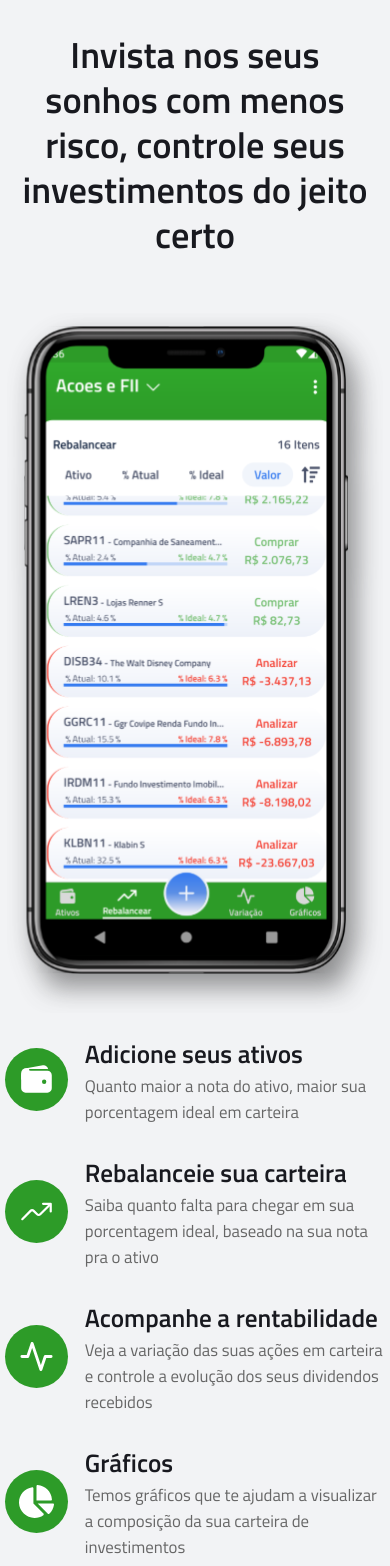
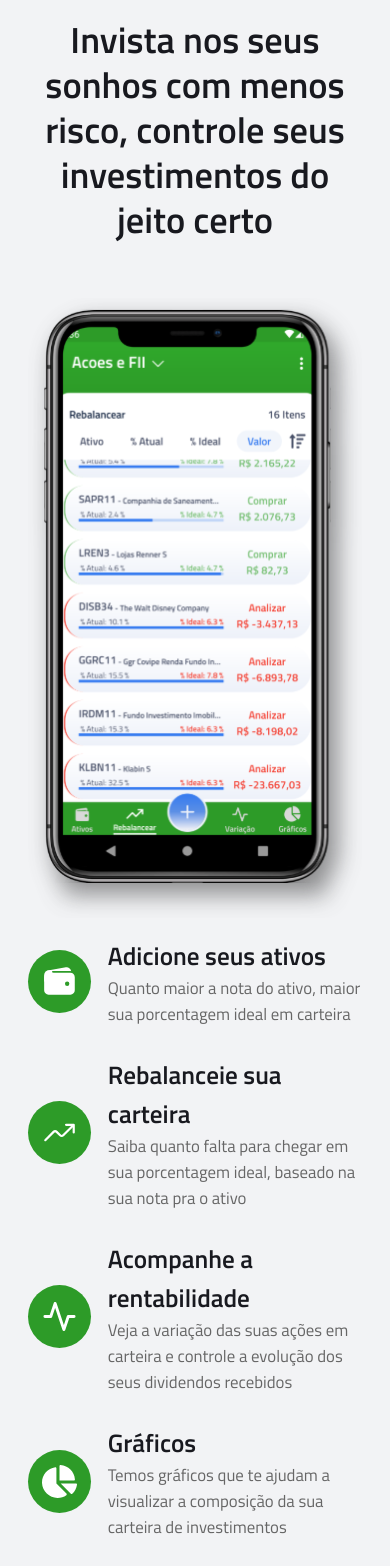
Before and after one commit to mayconline/rebalanceei-web, a Next.js app: page / in a window 390 px wide. Shown: the part 2645-4211 px from the top of the page. Built offline with nearby package versions, Linux system fonts and the light colour scheme; no server answers.

Commit message:
add next/font

```diff
--- a/package.json
+++ b/package.json
@@ -8,6 +8,7 @@
     "start": "next start"
   },
   "dependencies": {
+    "@next/font": "^13.1.1",
     "next": "13.1.1",
     "react": "18.2.0",
     "react-dom": "18.2.0",
--- a/src/components/Announcement/announcement.module.scss
+++ b/src/components/Announcement/announcement.module.scss
@@ -33,6 +33,7 @@
 
     img {
       width: 100%;
+      height: auto;
     }
   }
 }
--- a/src/components/Announcement/index.tsx
+++ b/src/components/Announcement/index.tsx
@@ -23,7 +23,6 @@ export function Announcement() {
             alt="Mockup tela de gráficos e modal de carteiras do app rebalanceei"
             width={556}
             height={491}
-            priority
           />
         </div>
       </div>
--- a/src/components/Feature/feature.module.scss
+++ b/src/components/Feature/feature.module.scss
@@ -3,7 +3,7 @@
   flex-direction: column;
   justify-content: space-evenly;
   align-items: center;
-  padding: 1.5rem;
+  padding: 1.5rem 2rem;
 
   h4 {
     max-width: 720px;
@@ -55,9 +55,11 @@
 @media (max-width: 720px) {
   .container {
     flex-direction: column-reverse;
+    align-items: center;
+    width: 100%;
 
     article {
-      max-width: 100%;
+      min-width: 100%;
     }
 
     aside {
@@ -65,5 +67,10 @@
         width: 100%;
       }
     }
+
+    img {
+      width: 100%;
+      height: auto;
+    }
   }
 }
--- a/src/components/Feature/index.tsx
+++ b/src/components/Feature/index.tsx
@@ -74,7 +74,6 @@ export function Feature() {
             alt="Mockup tela de rebalanceamento do app rebalanceei"
             width={380}
             height={700}
-            priority
           />
         </div>
       </div>
--- a/src/components/Hero/hero.module.scss
+++ b/src/components/Hero/hero.module.scss
@@ -79,7 +79,7 @@
       max-width: 100%;
 
       h1 {
-        font: 600 2.8rem/3.2rem 'Titillium Web', sans-serif;
+        font: 600 2.8rem/3.2rem var(--titillium-font), sans-serif;
       }
 
       h2 {
--- a/src/components/Steps/index.tsx
+++ b/src/components/Steps/index.tsx
@@ -13,7 +13,6 @@ export function Steps() {
             alt="Crie uma carteira"
             width={275}
             height={237}
-            priority
           />
           <p>Crie uma carteira</p>
           <span>Dando um nome a ela como preferir</span>
@@ -24,7 +23,6 @@ export function Steps() {
             alt="Adicione seus ativos"
             width={275}
             height={237}
-            priority
           />
           <p>Adicione seus ativos</p>
           <span>Definindo uma nota para cada ativo</span>
@@ -35,7 +33,6 @@ export function Steps() {
             alt="Rebalanceeie sua carteira"
             width={275}
             height={237}
-            priority
           />
           <p>Rebalanceeie sua carteira</p>
           <span>Baseado na sua nota para o ativo</span>
--- a/src/pages/_app.tsx
+++ b/src/pages/_app.tsx
@@ -1,12 +1,22 @@
 import { AppProps } from 'next/app';
+import { Titillium_Web } from '@next/font/google';
 import FacebookPixel from '../components/FacebookPixel';
 
 import '../styles/globals.scss';
 
+const twiliumWeb = Titillium_Web({
+  weight: ['400', '600'],
+  style: ['normal'],
+  subsets: ['latin'],
+  variable: '--titillium-font',
+});
+
 const MyApp = ({ Component, pageProps }: AppProps) => {
   return (
     <FacebookPixel>
-      <Component {...pageProps} />
+      <main className={twiliumWeb.variable}>
+        <Component {...pageProps} />
+      </main>
     </FacebookPixel>
   );
 };
--- a/src/pages/_document.tsx
+++ b/src/pages/_document.tsx
@@ -103,11 +103,7 @@ export default class MyDocument extends Document {
           <meta name="twitter:url" content="https://rebalanceei.vercel.app" />
 
           <link rel="shortcut icon" href="favicon.ico" type="image/x-icon" />
-          <link rel="preconnect" href="https://fonts.gstatic.com" />
-          <link
-            href="https://fonts.googleapis.com/css2?family=Titillium+Web:wght@400;600&display=swap"
-            rel="stylesheet"
-          />
+
           <link rel="manifest" href="manifest.json" />
         </Head>
         <body>
--- a/src/styles/globals.scss
+++ b/src/styles/globals.scss
@@ -35,18 +35,18 @@
 
 body {
   background-color: var(--background);
-  font: 400 1.2rem 'Titillium Web', sans-serif;
+  font: 400 1.2rem var(--titillium-font), sans-serif;
   color: var(--text);
 }
 
 h1 {
-  font: 600 3.6rem/4.5rem 'Titillium Web', sans-serif;
+  font: 600 3.6rem/4.5rem var(--titillium-font), sans-serif;
   color: var(--white);
 }
 
 h2,
 h6 {
-  font: 400 1.5rem 'Titillium Web', sans-serif;
+  font: 400 1.5rem var(--titillium-font), sans-serif;
   color: var(--white);
 }
 
@@ -59,7 +59,7 @@ h4 {
 h3,
 h4,
 h5 {
-  font: 600 2.6rem/3.2rem 'Titillium Web', sans-serif;
+  font: 600 2.6rem/3.2rem var(--titillium-font), sans-serif;
 }
 
 h5 {
@@ -77,6 +77,11 @@ strong {
 }
 
 p {
-  font: 600 1.8rem 'Titillium Web', sans-serif;
+  font: 600 1.8rem var(--titillium-font), sans-serif;
   color: var(--title);
 }
+
+span {
+  font: 400 1.2rem var(--titillium-font), sans-serif;
+  color: var(--text);
+}
```
Also changed, not shown: 2 other files (tests, documents, lock files or other folders).
